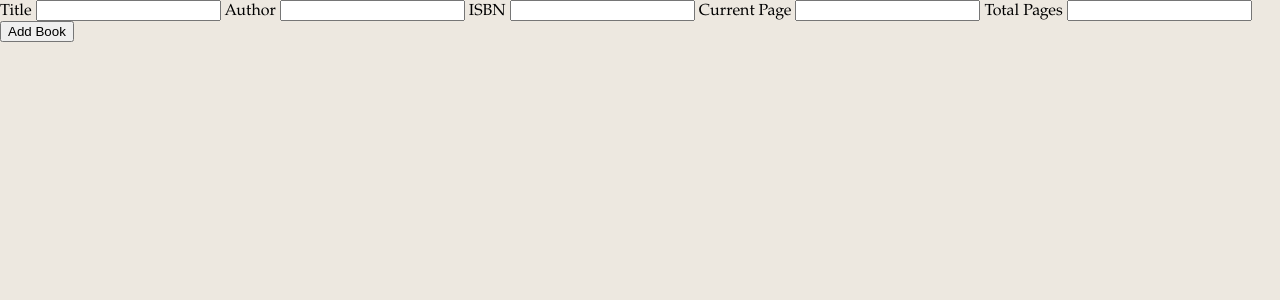
After one commit to d1niguez/Pacing-Booktracker, a Flask app: page /add_book_form in a window 1280 px wide. The commit adds this page. Shown: the top 300 px of the page. Run offline with Flask 3, Linux system fonts and the light colour scheme.

Commit message:
Added a book form to the 'Add a Book' button using Flask!

```diff
--- a/app.py
+++ b/app.py
@@ -1,4 +1,4 @@
-from flask import Flask, render_template
+from flask import Flask, render_template, request, redirect, url_for
 
 app = Flask(__name__)
 
@@ -6,14 +6,33 @@ books = [
     {"title": "The Lovely Bones", "author": "Alice Sebold", "current_page": 49, "total_pages": 500},
     {"title": "A Court of Thorns and Roses", "author": "Sarah J. Maas", "current_page": 90, "total_pages": 500},
     {"title": "The Fault in Our Stars", "author": "John Green", "current_page": 55, "total_pages": 500},
-    {"title": "The Great Gatsby", "author": "F. Scott Fitzgerald", "current_page": 55, "total_pages": 500},
 ]
 
 
 
 @app.route('/')
 def index():
-    return render_template('dashboard.html',books=books)
+    return render_template('dashboard.html', books=books)
+
+@app.route('/add_book_form', methods=['GET', 'POST'])
+def add_book_form():
+    if request.method == 'POST':
+        title = request.form['title']
+        author = request.form['author']
+        current_page = request.form['current_page']
+        total_pages = request.form['total_pages']
+        print(title, author, current_page, total_pages)
+        books.append({
+            'title':title,
+            'author':author,
+            'current_page':int(current_page),
+            'total_pages':int(total_pages)
+            })
+
+        return redirect(url_for('index'))
+    return render_template('add_book_form.html')
+
+
 
 if __name__ == '__main__':
     app.run(debug=True)
--- /dev/null
+++ b/templates/add_book_form.html
@@ -0,0 +1,31 @@
+<!DOCTYPE html>
+<html lang = "eng">
+    <head>
+        <meta charset="UTF-8">
+        <title> Add a Book </title>
+        <link rel = "stylesheet" href="{{url_for('static', filename ='style.css')}} ">
+
+
+    </head>
+    <body>
+        <form action = '/add_book_form' method="POST">
+            <label for = 'title'>Title</label>
+            <input type = "text" id = "title" name = "title" required>
+
+            <label for = "author">Author</label>
+            <input type = "text" id = "author" name = "author" required>
+
+            <label>ISBN</label>
+            <input type=" number" id="isbn" name = "ISBN">
+
+            <label for = "current_page">Current Page</label>
+            <input type = "number" id= "current_page" name = 'current_page' required>
+
+            <label for = 'total_pages'>Total Pages</label>
+            <input type = "number" id ='total_pages' name = 'total_pages' required>
+
+            <button type="submit"> Add Book</button>
+        </form>
+
+    </body>
+</html>
--- a/templates/dashboard.html
+++ b/templates/dashboard.html
@@ -68,13 +68,13 @@
         <p class="book-title">{{ book.title }}</p>
         <p class="book-author">{{ book.author }}</p>
         <div class="progress-track">
-            <div class="progress-fill" style = 'width: {{book.current_page/book.total_pages*100}}%'></div>
+            <div class="progress-fill" style = 'width:{{book.current_page/book.total_pages*100}}%'></div>
         </div>
         <p class="book-progress">p. {{ book.current_page }} of {{ book.total_pages }}</p>
     </div>
     {% endfor %}
 
-        <button class = 'add-book-btn'> + Add a book</button>
+        <a href="/add_book_form"><button class = 'add-book-btn'> + Add a book</button></a>
 
     </main>
 
```
